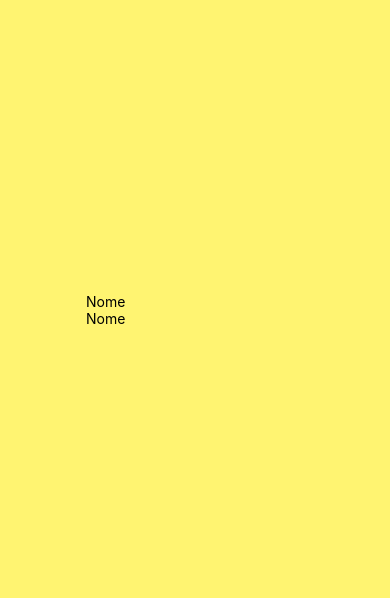
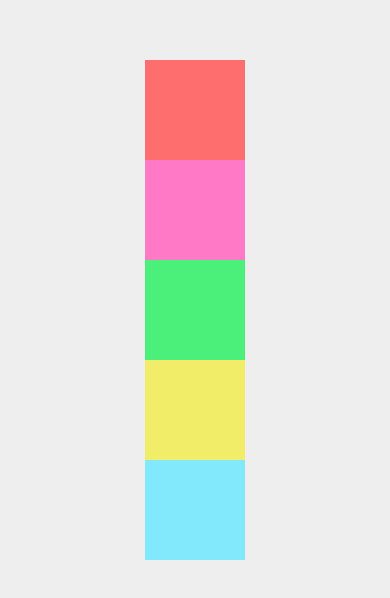
Before and after one commit to LauraaPaiva/expoStart, a React Native app in the folder AwesomeProject/: screen / in a window 390 px wide. Shown: the part 112-710 px from the top of the page. Built offline with nearby package versions, Linux system fonts and the light colour scheme.

Commit message:
Quadrados

```diff
--- a/AwesomeProject/App.js
+++ b/AwesomeProject/App.js
@@ -2,19 +2,23 @@ import { StatusBar } from "expo-status-bar";
 import { StyleSheet, Text, View, SafeAreaView } from "react-native";
 import React from "react";
 
-import DigiteSeuNome from "./src/components/DigiteSeuNome";
+import Quadrado from "./src/components/Layout/Quadrado";
 
 export default function App() {
   return (
     <SafeAreaView style={styles.container}>
-      <DigiteSeuNome />
+      <Quadrado cor="#ff6e6e" />
+      <Quadrado cor="#ff79c6" />
+      <Quadrado cor="#4bf07b" />
+      <Quadrado cor="#f1ed68" />
+      <Quadrado cor="#82e9fd" />
     </SafeAreaView>
   );
 }
 
 const styles = StyleSheet.create({
   container: {
-    backgroundColor: "#fff471",
+    backgroundColor: "#eee",
     flexGrow: 1,
     justifyContent: "center",
     alignItems: "center",
--- /dev/null
+++ b/AwesomeProject/src/components/Layout/Quadrado.js
@@ -0,0 +1,16 @@
+import React from "react";
+import { View, Text } from "react-native";
+// import estilo from "./estilo";
+
+export default (props) => {
+  const lado = 100;
+  return (
+    <View
+      style={{
+        height: lado,
+        width: lado,
+        backgroundColor: props.cor || "#000",
+      }}
+    ></View>
+  );
+};
```
